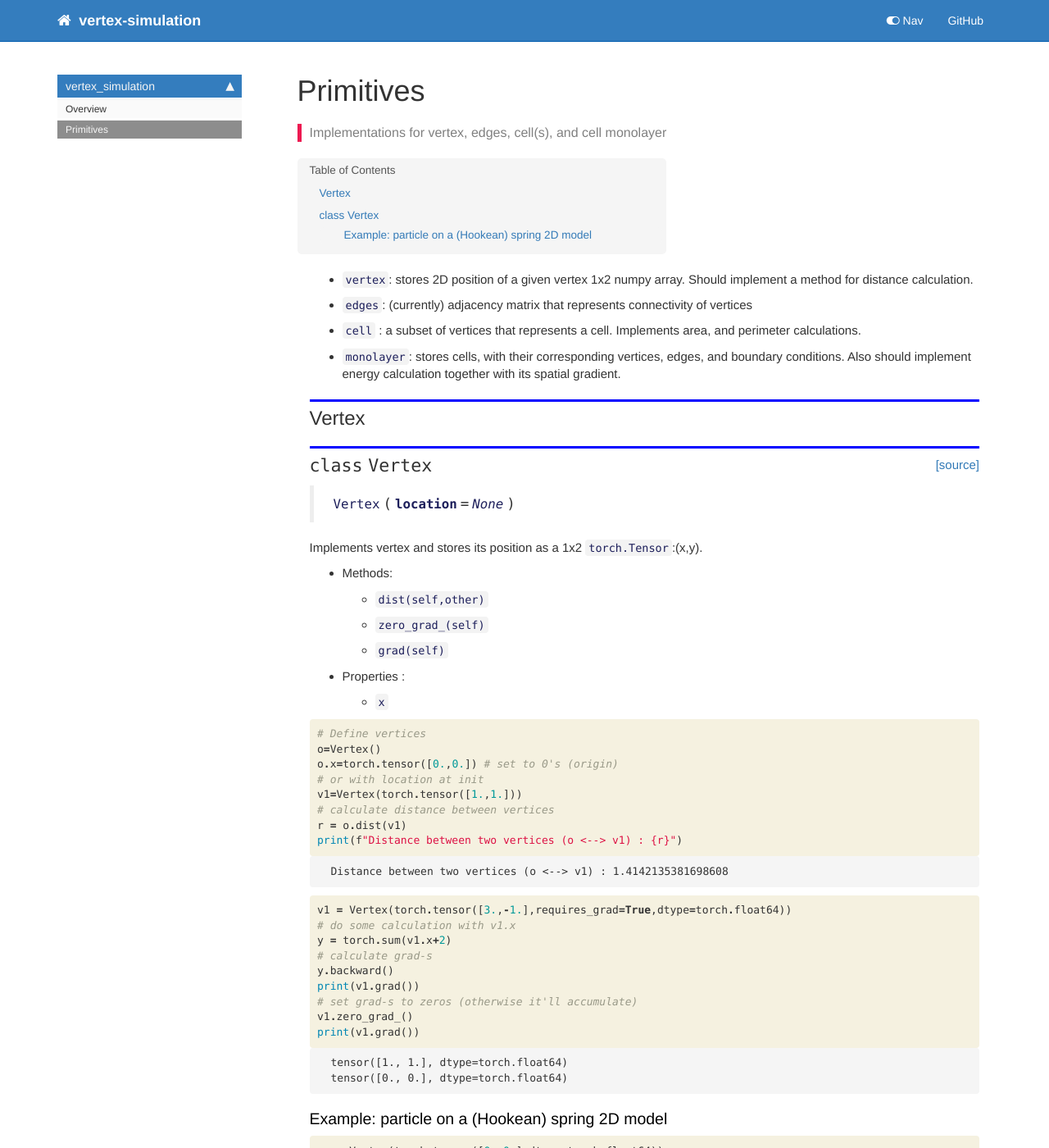
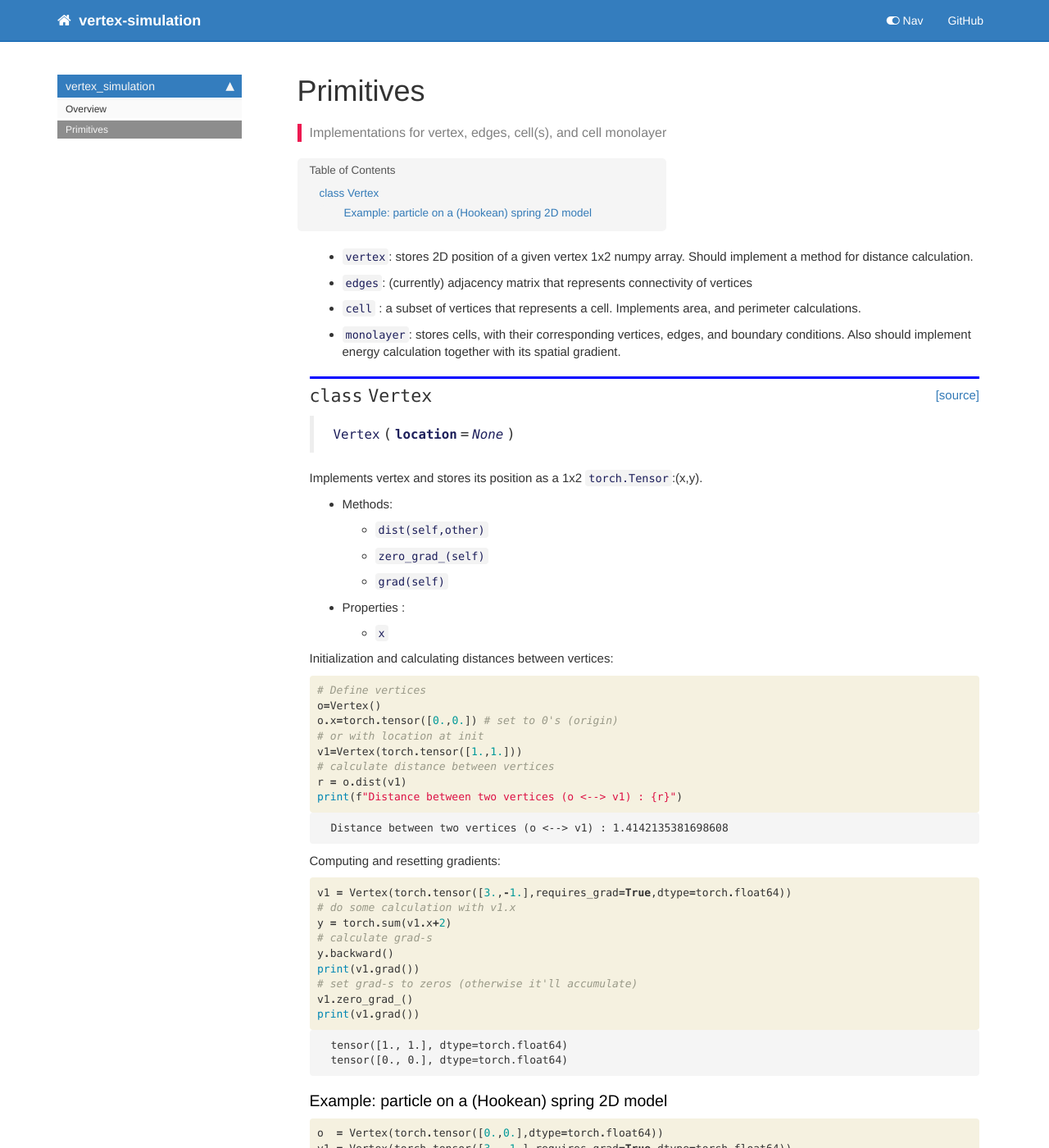
Before and after one commit to mshagirov/vertex_simulation, a Jekyll site: the page built from docs/primitives.html, in a window 1280 px wide and 1400 px high. Shown: the whole window at 82% size. Built offline with Jekyll 4.4.1, drawn with Linux system fonts in a browser that asks for light colours; nearby versions of some CDN libraries; comment, search, counter and statistics services are not loaded.

Commit message:
added grad functionality to Vertex test3

```diff
--- a/docs/primitives.html
+++ b/docs/primitives.html
@@ -30,12 +30,6 @@
 <li><code>monolayer</code>: stores cells, with their corresponding vertices, edges, and boundary conditions. Also should implement energy calculation together with its spatial gradient.</li>
 </ul>
 
-</div>
-</div>
-</div>
-<div class="cell border-box-sizing text_cell rendered"><div class="inner_cell">
-<div class="text_cell_render border-box-sizing rendered_html">
-<h2 id="Vertex">Vertex<a class="anchor-link" href="#Vertex">&#182;</a></h2>
 </div>
 </div>
 </div>
@@ -75,6 +69,13 @@
 </div>
 
 </div>
+<div class="cell border-box-sizing text_cell rendered"><div class="inner_cell">
+<div class="text_cell_render border-box-sizing rendered_html">
+<p>Initialization and calculating distances between vertices:</p>
+
+</div>
+</div>
+</div>
 <div class="cell border-box-sizing code_cell rendered">
 <div class="input">
 
@@ -108,6 +109,13 @@
 </div>
 </div>
 
+</div>
+<div class="cell border-box-sizing text_cell rendered"><div class="inner_cell">
+<div class="text_cell_render border-box-sizing rendered_html">
+<p>Computing and resetting gradients:</p>
+
+</div>
+</div>
 </div>
 <div class="cell border-box-sizing code_cell rendered">
 <div class="input">
```
Also changed, not shown: 1 other file.
